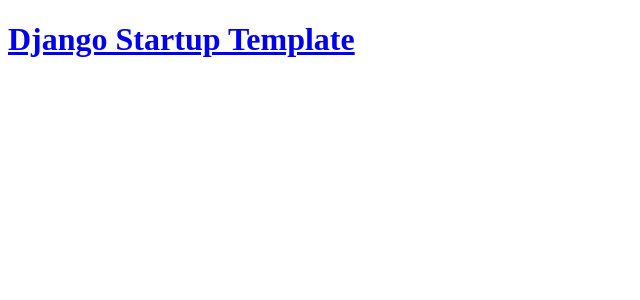
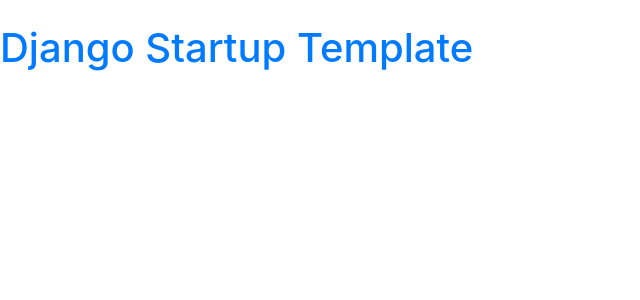
Before and after one commit to dai-gi/django_blog, a Django app: page / in a window 1280 px wide. Shown: the top 300 px of the page, without its empty margins (0-640 px from the left). Run offline with Django 3.2, Linux system fonts and the light colour scheme; data that the repository does not hold is empty; some libraries are stand-ins or nearby versions.

Commit message:
トップページを変更まで

```diff
--- a/blog/templates/blog/post_list.html
+++ b/blog/templates/blog/post_list.html
@@ -1,3 +1,4 @@
+{% load static %}
 <!DOCTYPE html>
 <html lang="ja">
 <head>
@@ -6,12 +7,24 @@
 	<meta name="description" content="">
 	<meta name="author" content="">
 	<title>Blog - Django Startup</title>
-	<link rel="stylesheet" href="">
-	<link rel="stylesheet" href="">
-	<link rel="stylesheet" href="">
+	<link rel="stylesheet" href="https://stackpath.bootstrapcdn.com/bootstrap/4.4.1/css/bootstrap.min.css">
+	<link rel="stylesheet" href="https://cdnjs.cloudflare.com/ajax/libs/font-awesome/5.12.1/css/all.min.css">
+	<link rel="stylesheet" href="{% static 'css/blog.css' %">
 </head>
 
 <body>
+	<!-- Navigation -->
+	<nav class="navbar navbar-expand-lg navbar-light fixed-top" id="mainNav"></nav>
+		<div class="container">
+		<a class="navbar-brand" href="/"></a>
+		</div>
+
+
+
+
+
+
+
 	<div>
 		<h1><a href="/">Django Startup Template</a></h1>
 	</div>
```
